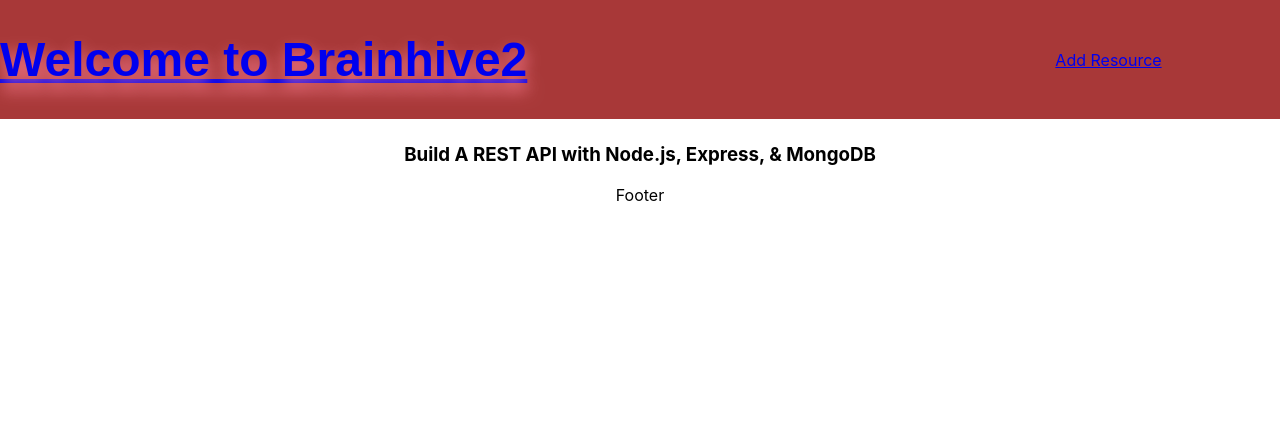
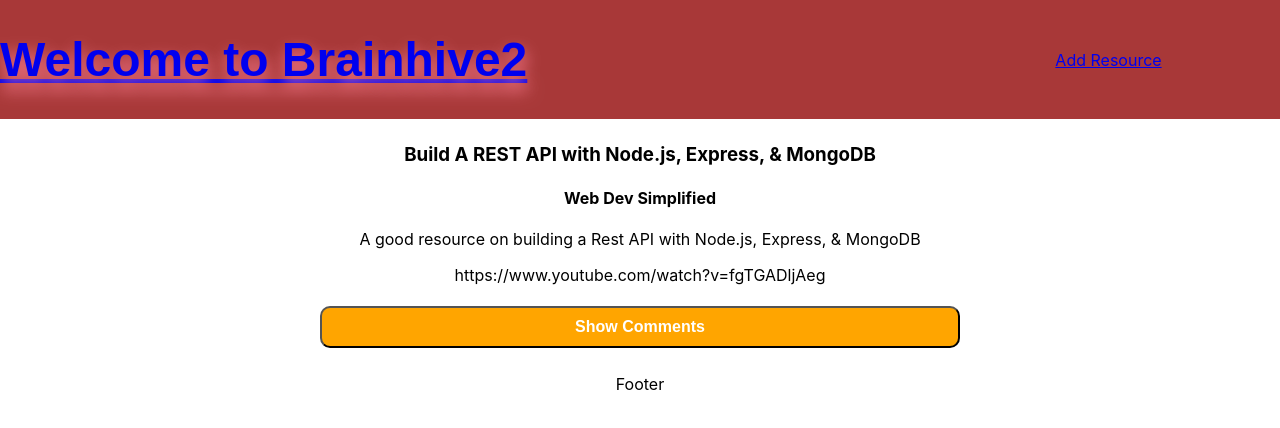
Before and after one commit to cxiong03/beehive2, a React (Create React App) app: page /viewCourse/addResource in a window 1280 px wide. Shown: the top 428 px of the page. Built offline with nearby package versions, Linux system fonts and the light colour scheme.

Commit message:
created unique button in Button.js and able to show or hide comments

```diff
--- a/src/components/ResourceForm.js
+++ b/src/components/ResourceForm.js
@@ -1,4 +1,5 @@
 import React, { Component } from "react";
+import Button from './common/Button';
 
 class ResourceForm extends Component {
   state = {
@@ -155,7 +156,7 @@ class ResourceForm extends Component {
             value={this.state.rating}
             onChange={(e) => this.handleChange(e)}
           />
-          <button style={styles.button} type="submit">Submit</button>
+          <Button type="submit">Submit</Button>
         </form>
       </div>
     );
@@ -176,21 +177,6 @@ const styles = {
     fontSize: 20,
     marginBottom: 8,
   },
-  button: {
-      alignSelf: "center",
-      backgroundColor: "Red",
-      color: "white",
-      fontWeight: "bold",
-      marginLeft: 5,
-      marginRight: 5,
-      marginBottom: 10,
-      marginTop: 5,
-      width: "50%",
-      borderRadius: 10,
-      fontSize: 16,
-      paddingTop: 10,
-      paddingBottom: 10,
-  },
 };
 
 export default ResourceForm;
--- a/src/components/ViewCourse.js
+++ b/src/components/ViewCourse.js
@@ -1,10 +1,54 @@
-import React from 'react'
-import { useParams } from 'react-router-dom'
+import React, {Component} from 'react'
+import { useParams, withRouter } from 'react-router-dom'
+import Button from './common/Button';
 
-const ViewCourse = (props) => {
-    const { course } = props;
-    const {courseId} = useParams();
-    return <h3>{course.title}</h3>
+class ViewCourse extends Component {
+    state = {
+        showComments: false,
+    };
+
+    handleClick = () => {
+        this.setState({
+            showComments: !this.state.showComments,
+        });
+    };
+
+    renderComments = (course) => {
+        return course.comments.map(comment => {
+            return (
+            <div className="box">
+                <p>{comment.user}</p>
+                <p>{comment.text}</p>
+            </div>
+            )
+        })
+    }
+
+    render () {
+        const { course } = this.props;
+        // const {courseId} = useParams();
+        const { courseId } = this.props.match.params;
+        console.log(courseId);
+        return (
+            <div>
+                <h3>{course.title}</h3>
+                <h4>{course.resourceAuthor}</h4>
+                <p>{course.summary}</p>
+                <p>{course.link}</p>
+                <Button
+                    onClick={this.handleClick}
+                    buttonStyle={{backgroundColor: "orange" }}
+                >
+                    {this.state.showComments ? "Hide Comments" :
+                    "Show Comments"}
+                </Button>
+                {this.state.showComments ? (
+                    this.renderComments(course)
+                ) : null}
+            </div>
+
+        );
+    }
 };
 
-export default ViewCourse;
+export default withRouter(ViewCourse);
--- /dev/null
+++ b/src/components/common/Button.js
@@ -0,0 +1,28 @@
+import React from 'react';
+
+const Button = (props) => {
+    return (
+        <button {...props} style={{ ...styles.button, ...props.buttonStyle }}>{props.children}</button>
+
+    )
+}
+
+const styles = {
+    button: {
+        alignSelf: "center",
+        backgroundColor: "Red",
+        color: "white",
+        fontWeight: "bold",
+        marginLeft: 5,
+        marginRight: 5,
+        marginBottom: 10,
+        marginTop: 5,
+        width: "50%",
+        borderRadius: 10,
+        fontSize: 16,
+        paddingTop: 10,
+        paddingBottom: 10,
+    },
+}
+
+export default Button;
```
